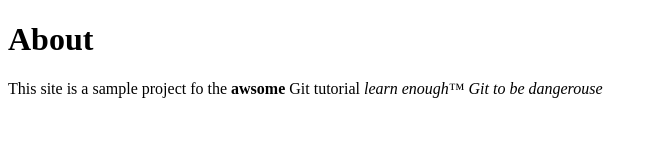
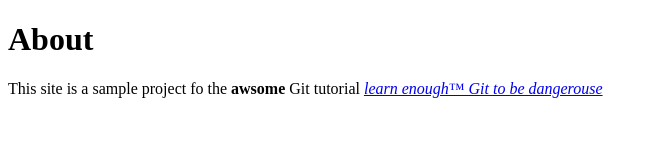
Before and after one commit to xuejiao-li/website, a plain HTML site: page about.html in a window 1280 px wide. Shown: the whole page, without its empty margins (0-658 px from the left). Drawn offline with Linux system fonts and the light colour scheme.

Commit message:
Add link to tutorial title

```diff
--- a/about.html
+++ b/about.html
@@ -6,7 +6,7 @@
     <body>
         <h1>About</h1>
         <p>
-            This site is a sample project fo the <strong>awsome</strong> Git tutorial <em>learn enough™ Git to be dangerouse</em>
+            This site is a sample project fo the <strong>awsome</strong> Git tutorial <a href="http://learnenough.com/git-tutorial"><em>learn enough™ Git to be dangerouse</em></a>
         </p>
 
     </body>
```
